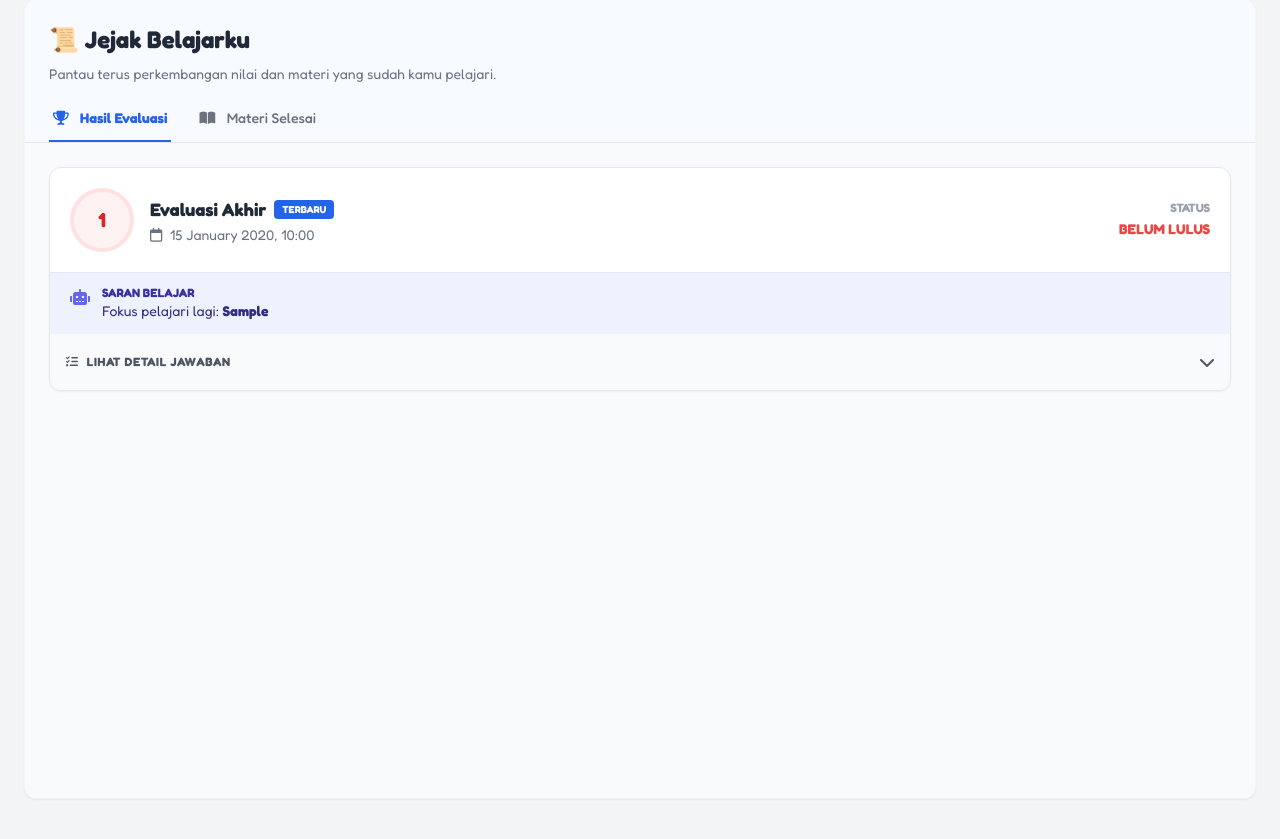
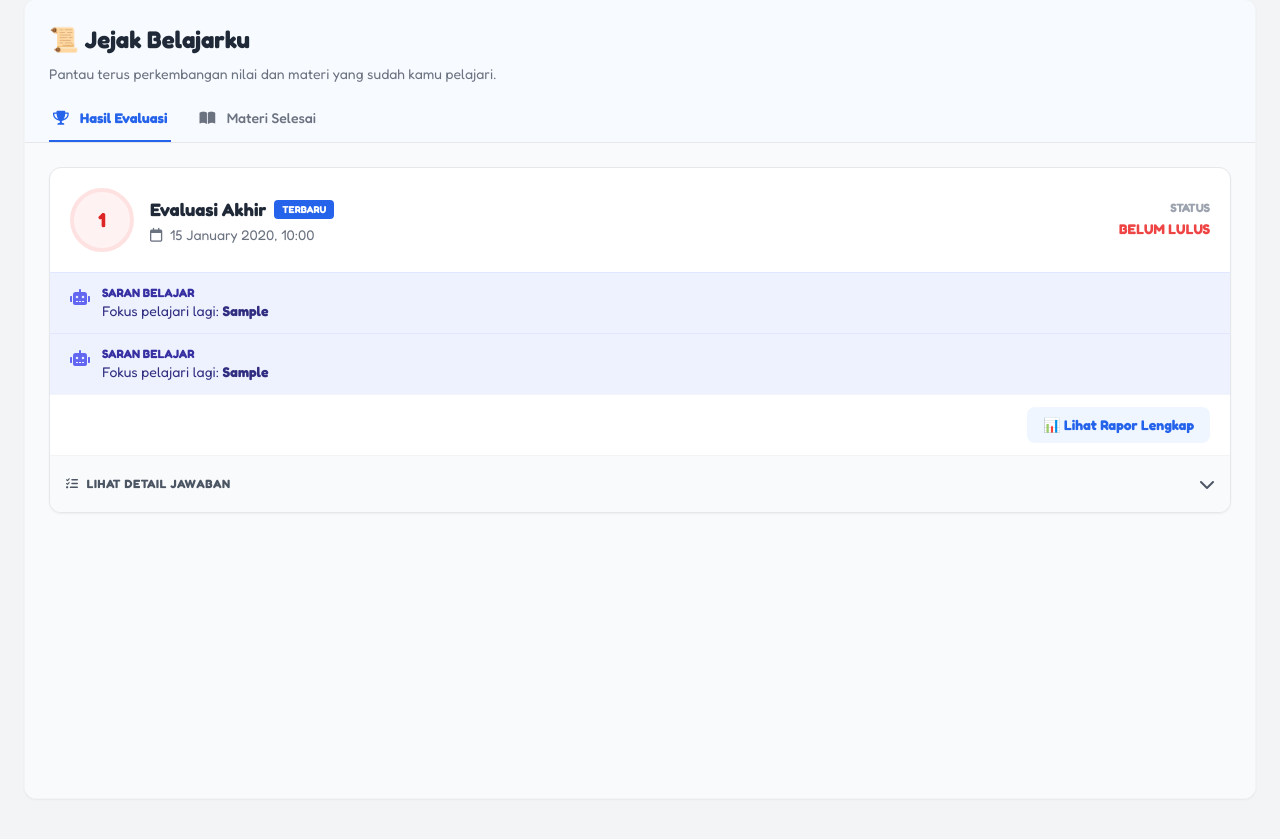
Before and after one commit to Fika-Fifrost/TA_Bimbaka, a Django app: page /riwayat-evaluasi/ in a window 1280 px wide. Shown: the part 98-937 px from the top of the page. Run offline with Django 5.2, Linux system fonts and the light colour scheme; a user stored in the database is signed in; tables that the repository leaves empty hold one stand-in row (values such as "Sample post"); grey boxes marked "Sample" are stand-in pictures; data that the repository does not hold is empty; some libraries are stand-ins or nearby versions.

Commit message:
little change

```diff
--- a/belajar/templates/pages/riwayat_evaluasi.html
+++ b/belajar/templates/pages/riwayat_evaluasi.html
@@ -65,6 +65,22 @@
                   </div>
                 </div>
               {% endif %}
+                {% if evaluasi.rekomendasi_materi %}
+                <div class="bg-indigo-50 px-5 py-3 border-t border-indigo-100 flex items-start gap-3">
+                  <i class="fa-solid fa-robot text-indigo-500 mt-1"></i>
+                  <div>
+                    <h4 class="font-bold text-indigo-800 text-xs uppercase">Saran Belajar</h4>
+                    <p class="text-indigo-900 text-sm">
+                      Fokus pelajari lagi: <strong>{{ evaluasi.rekomendasi_materi }}</strong>
+                    </p>
+                  </div>
+                </div>
+              {% endif %}
+              <div class="bg-white px-5 py-3 border-t border-gray-100 flex justify-end">
+                  <a href="{% url 'hasil_evaluasi_detail' evaluasi.id %}" class="text-sm font-bold text-blue-600 hover:text-blue-800 bg-blue-50 hover:bg-blue-100 px-4 py-2 rounded-lg transition inline-flex items-center">
+                      📊 Lihat Rapor Lengkap
+                  </a>
+              </div>
               <details class="group border-t border-gray-100">
                 <summary class="flex justify-between items-center font-medium cursor-pointer list-none p-4 bg-gray-50 hover:bg-gray-100 transition text-gray-600">
                   <span class="text-xs font-bold uppercase tracking-wider flex items-center">
--- a/belajar/urls.py
+++ b/belajar/urls.py
@@ -23,6 +23,8 @@ urlpatterns = [
     # --- EVALUASI ---
     path("evaluasi/", views.evaluasi, name="evaluasi"),
     path("hasil-evaluasi/", views.hasil_evaluasi, name="hasil_evaluasi"),
+    path("hasil-evaluasi/<int:evaluasi_id>/", views.hasil_evaluasi, name="hasil_evaluasi_detail"),
+    path("riwayat-evaluasi/", views.riwayat_evaluasi, name="riwayat_evaluasi"),
     path("riwayat-evaluasi/", views.riwayat_evaluasi, name="riwayat_evaluasi"),
     path("export-nilai-excel/", views.export_nilai_excel, name="export_nilai_excel"),
     # --- FITUR GURU ---
--- a/belajar/views.py
+++ b/belajar/views.py
@@ -939,12 +939,18 @@ def finalize_evaluasi(request):
 
 
 @login_required
-def hasil_evaluasi(request):
-    evaluasi_id = request.session.get("evaluasi_id")
-    if not evaluasi_id:
-        messages.error(request, "Hasil evaluasi tidak ditemukan!")
-        return redirect("materi")
-    evaluasi = get_object_or_404(NilaiEvaluasi, id=evaluasi_id, user=request.user)
+def hasil_evaluasi(request, evaluasi_id=None):
+    if evaluasi_id:
+        evaluasi = get_object_or_404(NilaiEvaluasi, id=evaluasi_id, user=request.user)
+    else:
+        session_eval_id = request.session.get("evaluasi_id")
+        if session_eval_id:
+            evaluasi = get_object_or_404(NilaiEvaluasi, id=session_eval_id, user=request.user)
+        else:
+            evaluasi = NilaiEvaluasi.objects.filter(user=request.user).order_by("-created_at").first()
+            if not evaluasi:
+                messages.error(request, "Hasil evaluasi tidak ditemukan!")
+                return redirect("materi")
     jawaban_detail = JawabanEvaluasi.objects.filter(evaluasi=evaluasi).order_by(
         "nomor_soal"
     )
```
Also changed, not shown: belajar/templates/pages/hasil_evaluasi.html (+4 -4 lines).
